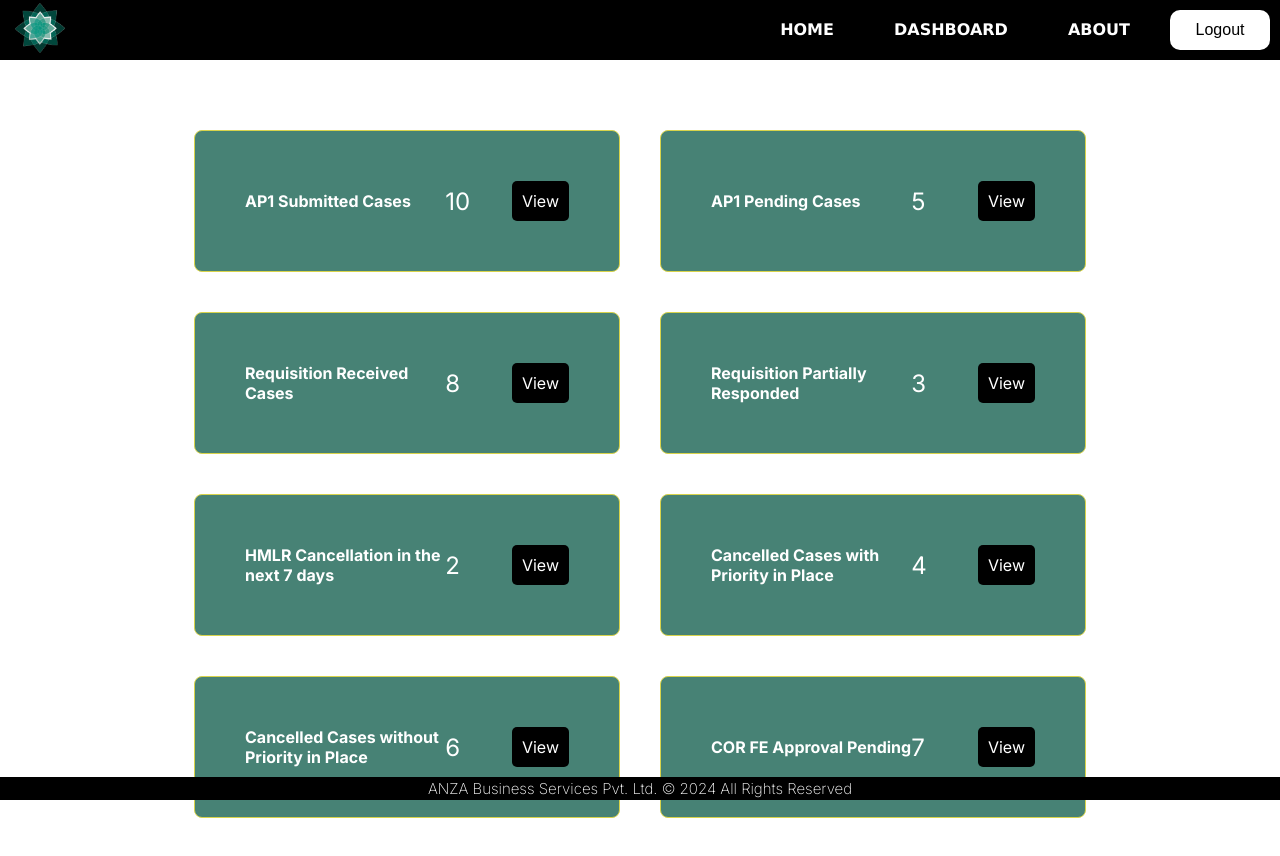
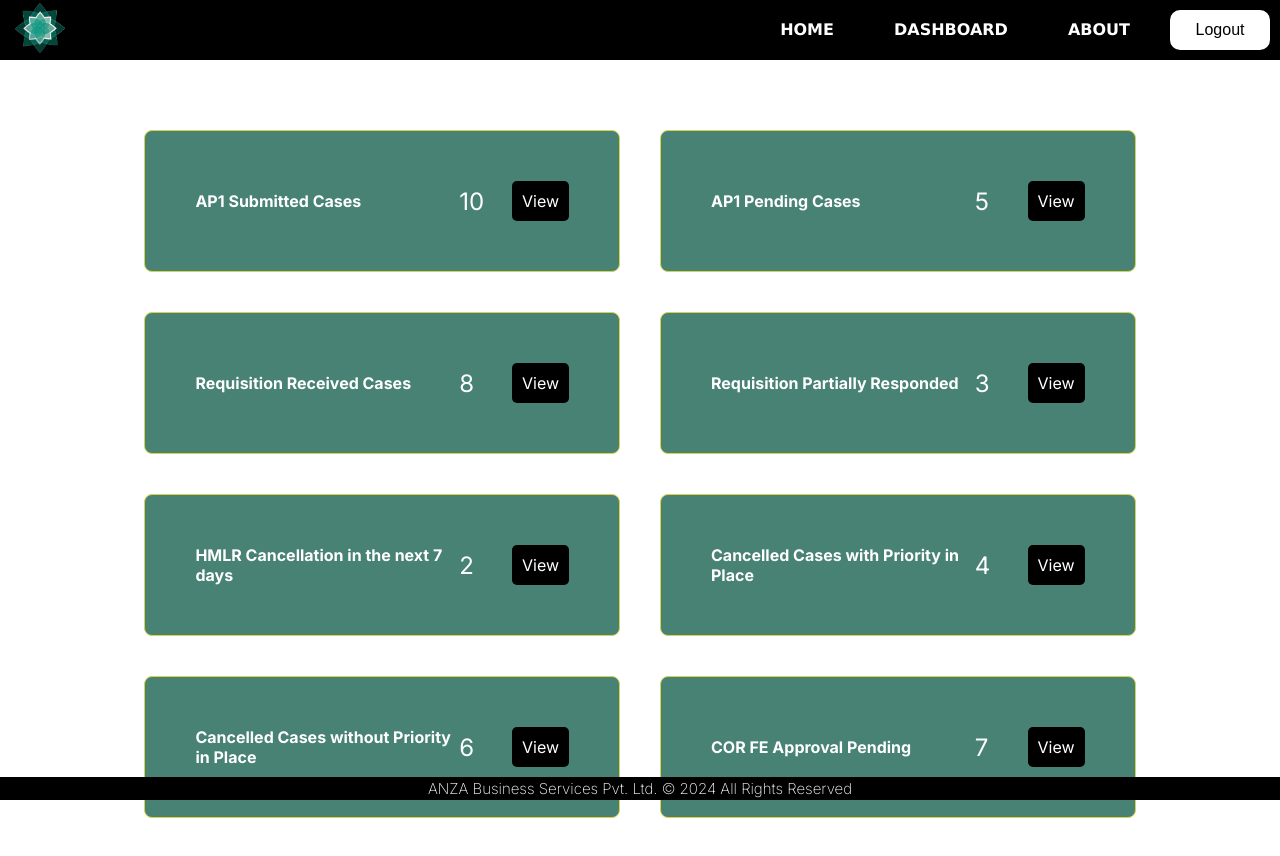
Before and after one commit to ashar-py/dashboard-lms, a Next.js app: page /home in a window 1280 px wide. Shown: the top 856 px of the page. Built offline with nearby package versions, Linux system fonts and the light colour scheme.

Commit message:
Minor UI changes

```diff
--- a/src/ui/home/home.module.css
+++ b/src/ui/home/home.module.css
@@ -63,7 +63,7 @@
     display: grid;
     grid-template-columns: repeat(2, 1fr); /* Adjust the number of columns here */
     /* max-width: 1200px; */
-    width: 80%;
+    width: 88%;
     padding: 30px;
   }
 
@@ -84,7 +84,7 @@
   }
 
   .itemLink h4{
-    flex: 3;
+    flex: 5;
   }
 
 .itemLink p{
```
